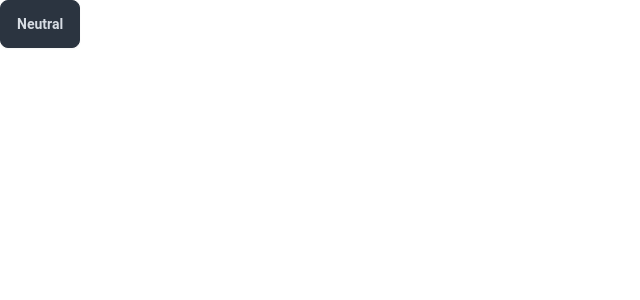
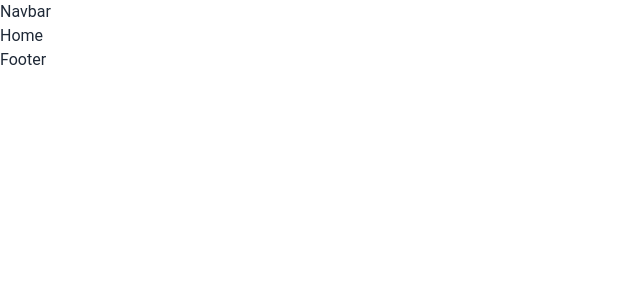
Before and after one commit to Saim-Al-Ifran/eduScholar-client, a React (Vite) app: page / in a window 1280 px wide. Shown: the top 300 px of the page, without its empty margins (0-640 px from the left). Built offline with nearby package versions, Linux system fonts and the light colour scheme.

Commit message:
basic route and layout setup done!

```diff
--- a/src/App.jsx
+++ b/src/App.jsx
@@ -1,8 +1,9 @@
  import React from 'react'
+import AppRouter from './routes/Routes'
 
  const App = () => {
    return (
-        <button className="btn btn-neutral">Neutral</button>
+        <AppRouter/>
    )
  }
 
--- /dev/null
+++ b/src/components/shared/Footer.jsx
@@ -0,0 +1,9 @@
+import React from 'react'
+
+const Footer = () => {
+  return (
+    <div>Footer</div>
+  )
+}
+
+export default Footer
--- /dev/null
+++ b/src/components/shared/Navbar.jsx
@@ -0,0 +1,9 @@
+import React from 'react'
+
+const Navbar = () => {
+  return (
+    <div>Navbar</div>
+  )
+}
+
+export default Navbar
--- /dev/null
+++ b/src/layouts/Main.jsx
@@ -0,0 +1,16 @@
+import React from 'react'
+import Navbar from '../components/shared/Navbar'
+import Footer from '../components/shared/Footer'
+import { Outlet } from 'react-router-dom'
+
+const Main = () => {
+  return (
+     <>
+        <Navbar/>
+          <Outlet/>
+        <Footer/>
+     </>
+  )
+}
+
+export default Main
--- /dev/null
+++ b/src/routes/Routes.jsx
@@ -0,0 +1,34 @@
+
+import { BrowserRouter as Router, Routes, Route } from 'react-router-dom';
+import Main from '../layouts/Main';
+
+const AppRouter = () => {
+  return (
+    <Router>
+
+    <Routes>
+      <Route path="/" element={<Main />}>
+        <Route index element={<h1>Home</h1>} />
+        {/* <Route path="room/:id" element={<PrivateRoute><RoomDetails /></PrivateRoute>} /> */}
+      </Route>
+
+      {/* <Route path="login" element={<Login />} />
+      <Route path="signup" element={<SignUp />} />
+
+      <Route path="dashboard" element={<PrivateRoute><DashboardLayout /></PrivateRoute>}>
+        <Route index element={<PrivateRoute><Statistics /></PrivateRoute>} />
+        <Route path="add-room" element={<PrivateRoute><HostRoute><AddRoom /></HostRoute></PrivateRoute>} />
+        <Route path="my-listings" element={<PrivateRoute><HostRoute><MyListings /></HostRoute></PrivateRoute>} />
+        <Route path="manage-users" element={<PrivateRoute><AdminRoute><ManageUsers /></AdminRoute></PrivateRoute>} />
+        <Route path="my-bookings" element={<PrivateRoute><MyBookings /></PrivateRoute>} />
+        <Route path="manage-bookings" element={<PrivateRoute><HostRoute><ManageBookings /></HostRoute></PrivateRoute>} />
+        <Route path="profile" element={<PrivateRoute><Profile /></PrivateRoute>} />
+      </Route>
+      <Route path="*" element={<NotFoundPage />} /> */}
+    </Routes>
+
+  </Router>
+  )
+}
+
+export default AppRouter
```
Also changed, not shown: src/layouts/Dashboard.jsx (added).
